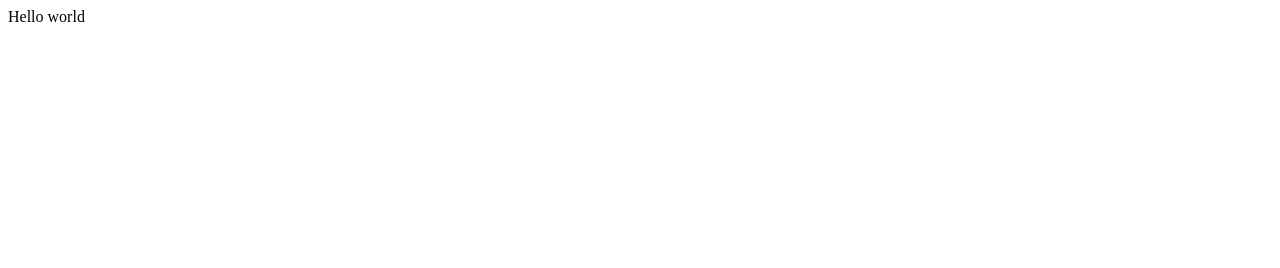
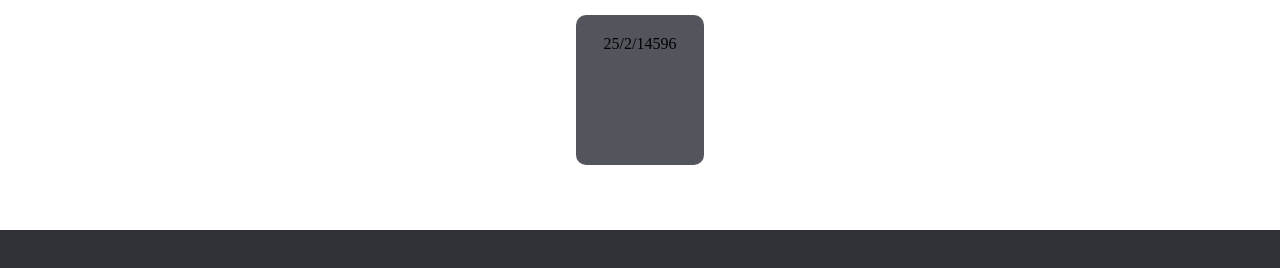
Before and after one commit to Apooolline/_, a plain HTML site: page index.html in a window 1280 px wide. Drawn offline with Linux system fonts and the light colour scheme.

Commit message:
debut du css de la timeline, début de load()

```diff
--- a/index.html
+++ b/index.html
@@ -1,13 +1,18 @@
 <!DOCTYPE html>
 <html>
+
 <head>
-    <meta charset="utf-8">
+  <meta charset="utf-8" content='width=device-width, initial-scale=1.0, maximum-scale=1.0, user-scalable=0'>
   <meta name="viewport" content="width=device-width">
   <title>replit</title>
   <link href="style.css" rel="stylesheet" type="text/css" />
 </head>
-  <body>
-    Hello world
+
+<body onload='load()'>
+  <div id='timeline'>
+
+  </div>
   <script src="script.js"></script>
 </body>
+
 </html>
--- a/script.js
+++ b/script.js
@@ -0,0 +1,53 @@
+// ==================================================== { Décla. de fonctions }
+
+function load() {
+
+  var timeline = document.getElementById('timeline') // on récupère l'élément HTML qui porte l'ID "timeline"
+
+  var avant_hier = document.createElement('div') // on crée un div et on l'assigne à la variable avant_hier
+    avant_hier.className = 'petit' // on donne à ce div la classe "petit"
+    avant_hier.innerHTML += getDateString(data[0]) // le contenu de ce div = le jour au format JJ/MM/AAAA pour le premier jour de data
+
+  timeline.appendChild(avant_hier) // on ajoute le div avant_hier à l'élément HTML qui porte l'ID "timeline"
+
+
+}
+
+function getDateString(ce_jour) {
+
+  var date_jour = new Date(ce_jour.day) // on crée la variable date_jour qui contient un objet Date() pour le jour donné
+  var numero_jour = date_jour.getUTCDate() // on récupère le numéro du jour de date_jour (ex: 19 pour 19 juillet 2022)
+  var numero_mois = date_jour.getMonth() + 1 // on récupère le numéro du mois de date_jour (ex: 6 + 1 pour 19 juillet 2022)
+  var numero_annee = date_jour.getFullYear() // on récupère le numéro de l'année de date_jour (ex: 2022 pour 19 juillet 2022)
+
+  return numero_jour + "/" + numero_mois + "/" +numero_annee // on renvoie du texte avec JJ/MM/AAAA
+}
+
+// ==================================================== { Données }
+
+let data = [
+  {
+    day: 398442888742305,
+    humor: 1
+  },
+  {
+    day: 39848742305,
+    humor: 3
+  },
+  {
+    day: 39844288305,
+    humor: 2
+  },
+  {
+    day: 39882305,
+    humor: 5
+  }
+]
+
+let humors = {
+  1: "heureux",
+  2: "triste",
+  3: "mort",
+  4: "pataté",
+  5: "poutré"
+}
--- a/style.css
+++ b/style.css
@@ -0,0 +1,43 @@
+body {
+  background-color: #2f3136;
+  margin: 0px;
+}
+
+#timeline {
+  width: 100%;
+  height: 200px;
+  text-align: center;
+  vertical-align: middle;
+  background-color: white;
+  padding-top: 15px;
+  padding-bottom: 15px;
+}
+
+.grand, .moyen, .petit {
+  vertical-align: middle;
+  padding-top: 20px;
+  padding-bottom: 20px;
+  background-color: #52555b;
+  border-radius: 10px;
+  display: inline-block;
+}
+
+.grand {
+  height: 75%;
+  width: 20%;
+}
+
+.moyen {
+  height: 65%;
+  width: 15%;
+}
+
+.petit {
+  height: 55%;
+  width: 10%;
+}
+
+/*
+#735eb5
+#2f3136
+*/
```
Also changed, not shown: 2 other files. Lines whose indentation alone changed are shown as unchanged.
